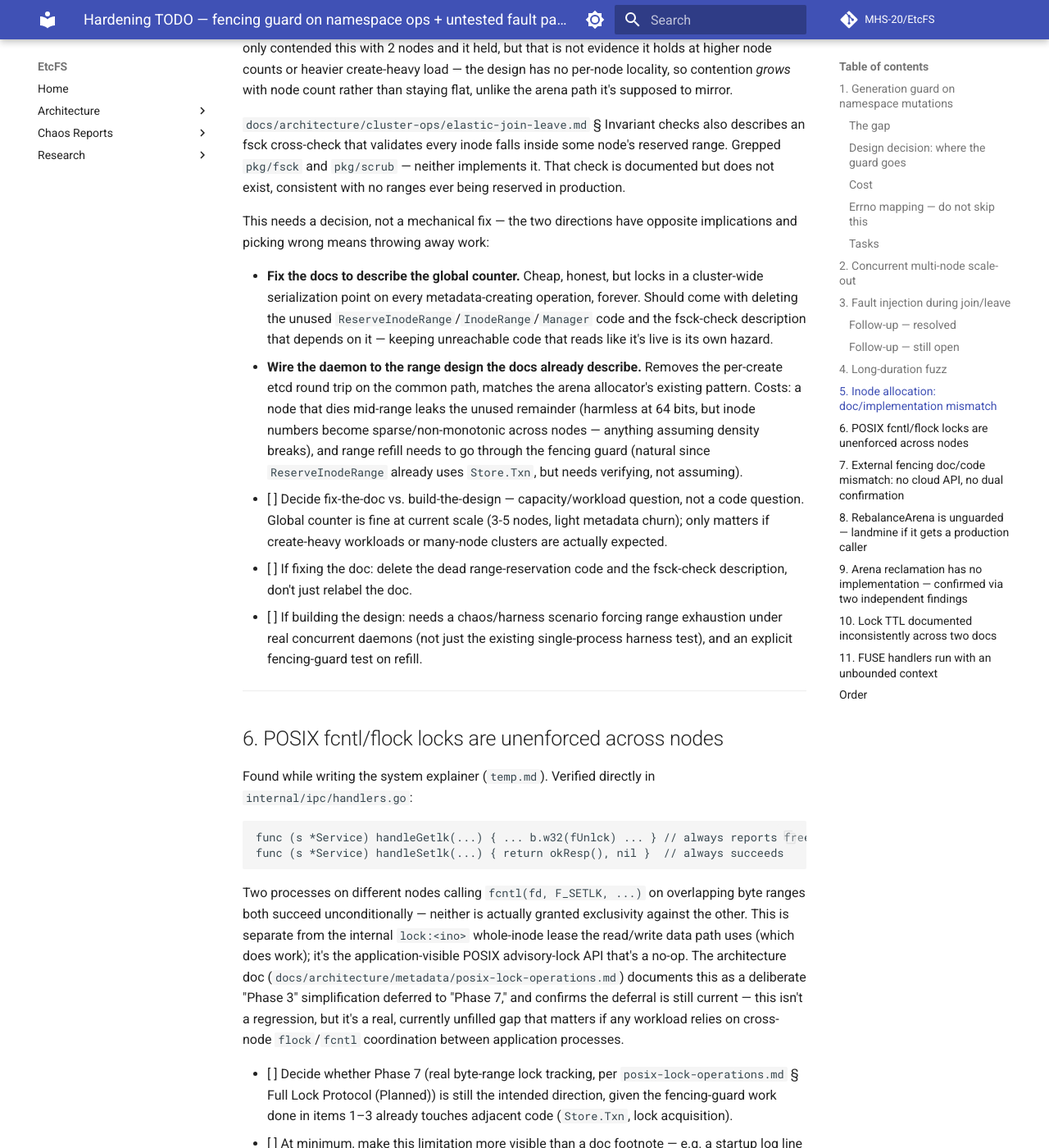
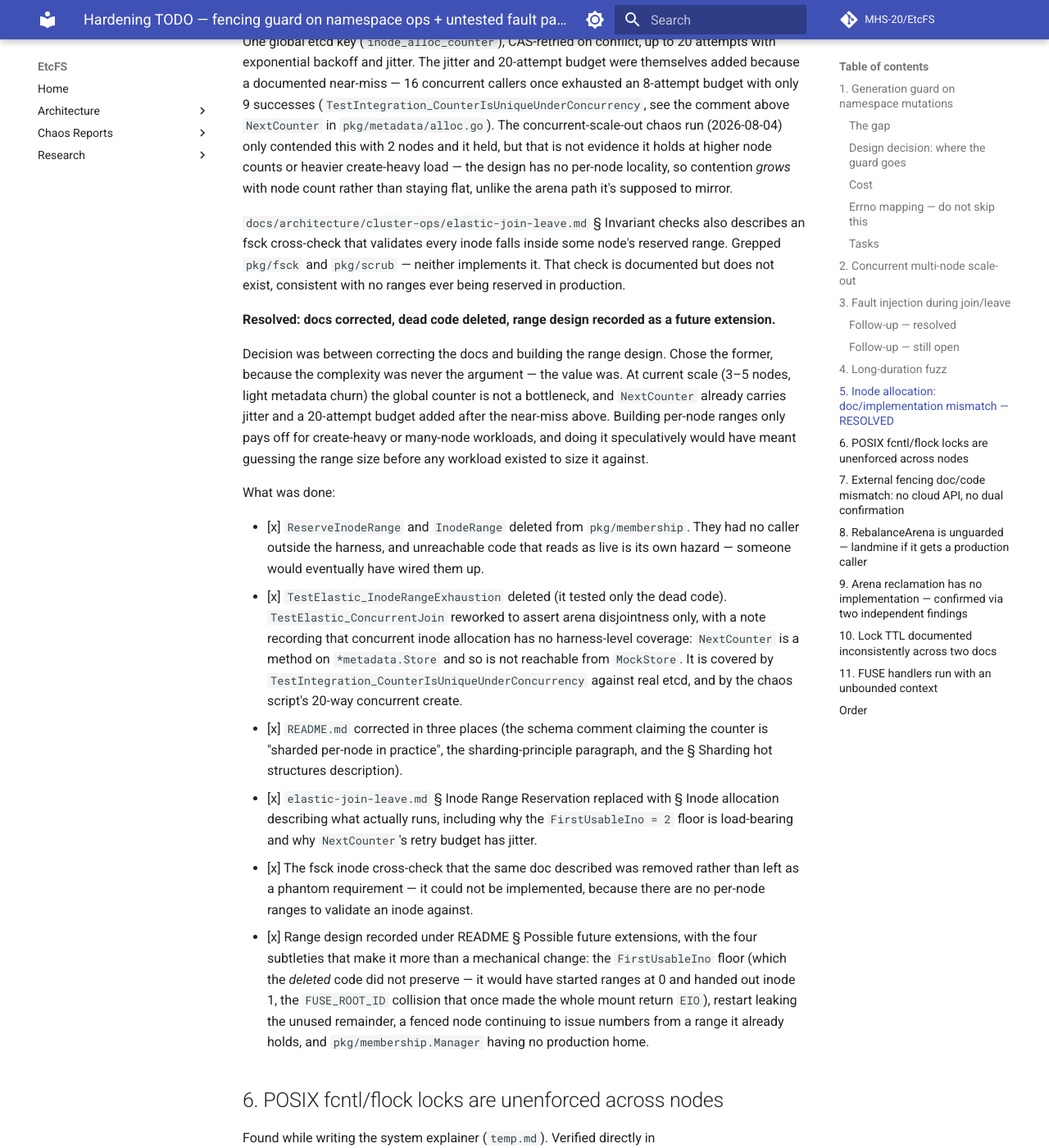
Before and after one commit to MHS-20/EtcFS, an MkDocs documentation site: the page built from docs/TODO-hardening.md, in a window 1280 px wide and 1400 px high, scrolled down 7549 px. Shown: the whole window at 82% size. Built offline with MkDocs 1.6.1 and Material for MkDocs 9.7.7, drawn with Linux system fonts in a browser that asks for light colours; comment, search, counter and statistics services are not loaded; some of the changed text lies outside the part shown.

Commit message:
docs: described actual global inode counter and recorded per-node ranges as future extension

````diff
--- a/docs/TODO-hardening.md
+++ b/docs/TODO-hardening.md
@@ -120,13 +120,13 @@ that is exactly what an autoscaling group does under a load spike.
 
 Contended on a concurrent join, per `README.md` § Sharding hot structures:
 
-- Inode allocation — corrected while implementing this: the README describes
-  per-node `inode_range` sharding, but the actual request path
-  (`Service.allocInode` → `Store.NextCounter`) is a single global CAS-retried
-  counter, not per-node ranges. `README.md`'s sharding description does not match
-  `internal/ipc/handlers.go:allocInode`; worth fixing separately. The concurrency
-  question is still real — does the CAS-retry loop stay correct when contended by
-  two nodes' daemons at once, not just concurrent goroutines in one process.
+- Inode allocation — a single global CAS-retried counter
+  (`Service.allocInode` → `Store.NextCounter`), not the per-node ranges the docs
+  claimed at the time. That mismatch is now resolved; see item 5. The concurrency
+  question it raised is still real and was what this scenario tested: does the
+  CAS-retry loop stay correct when contended by two nodes' daemons at once, not
+  just concurrent goroutines in one process. It does — 20 concurrent creates
+  across two nodes, zero collisions, on both Docker and AWS.
 - `arena:<node_id>` acquisition — two nodes racing for the free arena pool.
   `chaos-arena-collision.sh` and `TestElastic_ArenaPoolContention` cover pieces of
   this; neither runs during an actual join.
@@ -145,13 +145,16 @@ Contended on a concurrent join, per `README.md` § Sharding hot structures:
       pass.
 - [x] Harness-level equivalent: `TestElastic_ConcurrentJoin` in
       `test/harness/elastic_test.go`. Runs 5 nodes joining concurrently against
-      `MockStore`, asserting disjoint arenas and non-overlapping inode ranges;
-      milliseconds under `-race`, not the minutes a real Docker/AWS run takes.
-      Uses `ReserveInodeRange`, which CASes the same `inode_alloc_counter` key as
-      the real request path but with a looser retry budget (5 attempts, no
-      jitter, vs. `NextCounter`'s 20 + jitter) — proves the shared-counter
-      primitive never double-issues under concurrency, not `NextCounter`'s
-      specific retry tuning.
+      `MockStore`, asserting no arena is handed to two nodes; milliseconds under
+      `-race`, not the minutes a real Docker/AWS run takes.
+- [ ] Concurrent *inode* allocation has no harness coverage. It originally did,
+      via `ReserveInodeRange`, but that was dead code and has been deleted (item 5);
+      the real path, `Store.NextCounter`, is a method on `*metadata.Store` and is
+      not reachable from `MockStore`. Covered only by
+      `TestIntegration_CounterIsUniqueUnderConcurrency` against real etcd and by
+      the chaos script's 20-way concurrent create. Closing this properly means
+      either an interface `MockStore` can satisfy, or accepting that this one
+      belongs at the integration tier.
 
 ## 3. Fault injection during join/leave
 
@@ -287,7 +290,7 @@ Slow-leak classes cannot surface in 4 minutes:
       violation — a leak that never reaches OOM inside the window still fails.
 - [ ] Run against Docker first; AWS only once the sampling harness is proven.
 
-## 5. Inode allocation: doc/implementation mismatch
+## 5. Inode allocation: doc/implementation mismatch — RESOLVED
 
 Found while implementing item 2. `README.md` § Sharding hot structures and
 `docs/architecture/cluster-ops/elastic-join-leave.md` both describe inode numbers
@@ -323,33 +326,46 @@ reserved range. Grepped `pkg/fsck` and `pkg/scrub` — neither implements it. Th
 check is documented but does not exist, consistent with no ranges ever being
 reserved in production.
 
-This needs a decision, not a mechanical fix — the two directions have opposite
-implications and picking wrong means throwing away work:
+**Resolved: docs corrected, dead code deleted, range design recorded as a future
+extension.**
 
-- **Fix the docs to describe the global counter.** Cheap, honest, but locks in a
-  cluster-wide serialization point on every metadata-creating operation, forever.
-  Should come with deleting the unused `ReserveInodeRange`/`InodeRange`/`Manager`
-  code and the fsck-check description that depends on it — keeping unreachable
-  code that reads like it's live is its own hazard.
-- **Wire the daemon to the range design the docs already describe.** Removes the
-  per-create etcd round trip on the common path, matches the arena allocator's
-  existing pattern. Costs: a node that dies mid-range leaks the unused remainder
-  (harmless at 64 bits, but inode numbers become sparse/non-monotonic across
-  nodes — anything assuming density breaks), and range refill needs to go through
-  the fencing guard (natural since `ReserveInodeRange` already uses `Store.Txn`,
-  but needs verifying, not assuming).
+Decision was between correcting the docs and building the range design. Chose the
+former, because the complexity was never the argument — the value was. At current
+scale (3–5 nodes, light metadata churn) the global counter is not a bottleneck, and
+`NextCounter` already carries jitter and a 20-attempt budget added after the
+near-miss above. Building per-node ranges only pays off for create-heavy or
+many-node workloads, and doing it speculatively would have meant guessing the range
+size before any workload existed to size it against.
 
-- [ ] Decide fix-the-doc vs. build-the-design — capacity/workload question, not a
-      code question. Global counter is fine at current scale (3-5 nodes, light
-      metadata churn); only matters if create-heavy workloads or many-node
-      clusters are actually expected.
-- [ ] If fixing the doc: delete the dead range-reservation code and the fsck-check
-      description, don't just relabel the doc.
-- [ ] If building the design: needs a chaos/harness scenario forcing range
-      exhaustion under real concurrent daemons (not just the existing
-      single-process harness test), and an explicit fencing-guard test on refill.
+What was done:
 
----
+- [x] `ReserveInodeRange` and `InodeRange` deleted from `pkg/membership`. They had
+      no caller outside the harness, and unreachable code that reads as live is its
+      own hazard — someone would eventually have wired them up.
+- [x] `TestElastic_InodeRangeExhaustion` deleted (it tested only the dead code).
+      `TestElastic_ConcurrentJoin` reworked to assert arena disjointness only, with
+      a note recording that concurrent inode allocation has no harness-level
+      coverage: `NextCounter` is a method on `*metadata.Store` and so is not
+      reachable from `MockStore`. It is covered by
+      `TestIntegration_CounterIsUniqueUnderConcurrency` against real etcd, and by
+      the chaos script's 20-way concurrent create.
+- [x] `README.md` corrected in three places (the schema comment claiming the
+      counter is "sharded per-node in practice", the sharding-principle paragraph,
+      and the § Sharding hot structures description).
+- [x] `elastic-join-leave.md` § Inode Range Reservation replaced with § Inode
+      allocation describing what actually runs, including why the
+      `FirstUsableIno = 2` floor is load-bearing and why `NextCounter`'s retry
+      budget has jitter.
+- [x] The fsck inode cross-check that the same doc described was removed rather
+      than left as a phantom requirement — it could not be implemented, because
+      there are no per-node ranges to validate an inode against.
+- [x] Range design recorded under README § Possible future extensions, with the
+      four subtleties that make it more than a mechanical change: the
+      `FirstUsableIno` floor (which the *deleted* code did not preserve — it would
+      have started ranges at 0 and handed out inode 1, the `FUSE_ROOT_ID`
+      collision that once made the whole mount return `EIO`), restart leaking the
+      unused remainder, a fenced node continuing to issue numbers from a range it
+      already holds, and `pkg/membership.Manager` having no production home.
 
 ## 6. POSIX fcntl/flock locks are unenforced across nodes
 
--- a/docs/architecture/cluster-ops/elastic-join-leave.md
+++ b/docs/architecture/cluster-ops/elastic-join-leave.md
@@ -7,7 +7,7 @@ The protocol by which nodes join and leave the EtcFS cluster without disrupting
 - [Cluster Membership Model](#cluster-membership-model)
 - [Join Protocol](#join-protocol)
 - [Arena Acquisition on Join](#arena-acquisition-on-join)
-- [Inode Range Reservation](#inode-range-reservation)
+- [Inode allocation](#inode-allocation)
 - [Graceful Leave](#graceful-leave)
 - [Ungraceful Leave](#ungraceful-leave)
 - [Arena Rebalancing](#arena-rebalancing)
@@ -19,12 +19,9 @@ The protocol by which nodes join and leave the EtcFS cluster without disrupting
 
 A node's membership in the EtcFS cluster is represented by a `membership:<node_id>` key in etcd. The key exists while the node is alive and participating. The fencing controller watches all membership keys and fences any node whose key expires.
 
-Each node requires two resources to operate:
+Each node requires one resource to operate: **an arena** — a 1 GiB contiguous disk range for block allocation, acquired from a global pool via a CAS transaction. It is acquired lazily, on the node's first write, not at join time.
 
-1. **An arena** — a 1 GiB contiguous disk range for block allocation.
-2. **An inode range** — a contiguous block of inode numbers for file creation.
-
-Both resources are acquired from global pools via CAS transactions. A node that has not acquired either resource is not fully functional — it can read the namespace but cannot create or modify files.
+Inode numbers are **not** a per-node resource. They are drawn one at a time from a single global counter (`inode_alloc_counter`) on every file creation. See [Inode allocation](#inode-allocation).
 
 ## Join Protocol
 
@@ -72,35 +69,52 @@ The CAS on the counter ensures at-most-once allocation per arena ID. If two node
 
 The arena's disk range is computed from the arena ID: `DiskStart = ID * ArenaSizeBytes`, `DiskEnd = (ID + 1) * ArenaSizeBytes`. The new node's block allocations are confined to this range until it acquires additional arenas.
 
-## Inode Range Reservation
+## Inode allocation
 
-`ReserveInodeRange` reserves a contiguous block of inode numbers for the node. The protocol uses the same CAS pattern as arena acquisition, but on the `inode_alloc_counter` key:
+There is no per-node inode range. Every file creation calls `Service.allocInode`
+(`internal/ipc/handlers.go`), which does a single CAS-retried increment of the
+global `inode_alloc_counter` key:
 
 ```
-ReserveInodeRange(nodeID, base, count):
-  key = "inode_alloc_counter"
-  for attempt in 0..4:
+NextCounter(key="inode_alloc_counter", floor=FirstUsableIno):
+  for attempt in 0..19:
     current = Get(key) ?? 0
-    next = current + count
-    if current == 0:
-      cmp = CreateRevision(key) == 0
-    else:
-      cmp = Value(key) == EncodeUint64(current)
+    reserved = max(current, floor)
     Txn:
-      If cmp:
-        Put(key, EncodeUint64(next))
-        Put("inode_range:<nodeID>", "{base+current},{base+next-1}")
-        return success
+      If (key unchanged since the read):
+        Put(key, reserved+1)
+        return reserved
       Else:
-        retry
-  return EIO
+        sleep(backoff + jitter); retry
+  return error
 ```
 
-The node's inode range is `[base + current, base + next - 1]`. The `base` parameter is typically 0 (the global counter starts from 0), but can be set to a non-zero value for cluster-specific partitioning schemes.
+The `floor` is `FirstUsableIno = 2`, and it is load-bearing rather than cosmetic:
+inode 0 is not a valid inode and inode 1 is `FUSE_ROOT_ID`, the root directory
+that `seed-etcd` writes and the C daemon answers for locally. Handing out inode 1
+overwrites the root inode record and makes the entire mount return `EIO` — this
+was a real defect, found and fixed on 2026-07-30 (see
+[the chaos report](../../chaos-reports/2026-07-30-fresh-cluster-per-scenario.md)).
 
-When a node's current inode range is exhausted (all numbers have been assigned), the node calls `ReserveInodeRange` again to reserve a new block. There is no limit on how many blocks a node can reserve — the global 64-bit counter supports up to 2^64 total inode numbers, which is sufficient for any practical filesystem.
+The retry budget (20 attempts, exponential backoff *with jitter*) is also
+deliberate. Without jitter, callers that lose a race tend to restart in lockstep
+and collide again on the same tick; 16 concurrent callers once exhausted an
+8-attempt budget with only 9 successes. See the comment on `NextCounter` in
+`pkg/metadata/alloc.go`.
 
-The reserved range is stored in `inode_range:<node_id>` for diagnostic purposes. The `InodeRange` query returns the lower and upper bounds of the most recent reservation.
+**Cost and scaling.** This is one etcd round trip per file creation, from every
+node, against one key. Unlike arena allocation it does not shard, so contention
+grows with node count. That is an accepted tradeoff at current scale, not an
+oversight — but it is the structure most likely to need reworking first if
+metadata-creation throughput becomes a target. A per-node-range scheme mirroring
+the arena allocator is the obvious direction; see
+[Possible future extensions](#possible-future-extensions) below.
+
+An earlier iteration of this document described exactly that range-based scheme
+as though it were implemented. It was not: `ReserveInodeRange`/`InodeRange`
+existed in `pkg/membership` but had no caller outside the test harness, and
+`pkg/membership.Manager` itself is never constructed in production. That dead
+code has been removed rather than left to read as live.
 
 ## Graceful Leave
 
@@ -184,12 +198,12 @@ The membership subsystem interacts with fencing at three points:
 
 ## Interaction with the Scrubber
 
-The scrubber cross-checks extents against all nodes' arenas and inode ranges:
+The scrubber cross-checks extents against all nodes' arenas:
 
 - **Arena cross-check.** An extent's `disk_off` must fall within some node's arena range. If an extent references a disk range that no arena claims, the scrubber reports a range violation.
 
-- **Inode range cross-check.** An inode number must fall within some node's reserved inode range. If an inode number was never reserved (no `inode_range:<node_id>` key contains that range), the inode may have been created by a node whose range was exhausted — this is expected if the node reserved additional ranges, but if no range covers it, the inode is outside the intended allocation scheme.
-
 - **Orphan detection on arena release.** When an arena is released (node leaves, arena rebalanced), the scrubber checks that all extents within that arena either belong to valid inodes or are properly orphaned. An arena whose extents are not properly referenced by inodes is a candidate for reclamation.
 
+There is deliberately no inode cross-check. An earlier version of this document described one — "an inode number must fall within some node's reserved inode range" — but it was never implemented in `pkg/fsck` or `pkg/scrub`, and it could not be: no per-node inode ranges exist to check against. With a single global counter, the only invariant available is that inode numbers are unique and ≥ `FirstUsableIno`, which the allocator's CAS already guarantees at issue time. If per-node ranges are ever adopted, this check becomes both meaningful and worth building.
+
 The scrubber does not prevent nodes from joining or leaving — it only verifies that the metadata remains consistent after the fact.
````
Also changed, not shown: README.md (+28 -4 lines).
